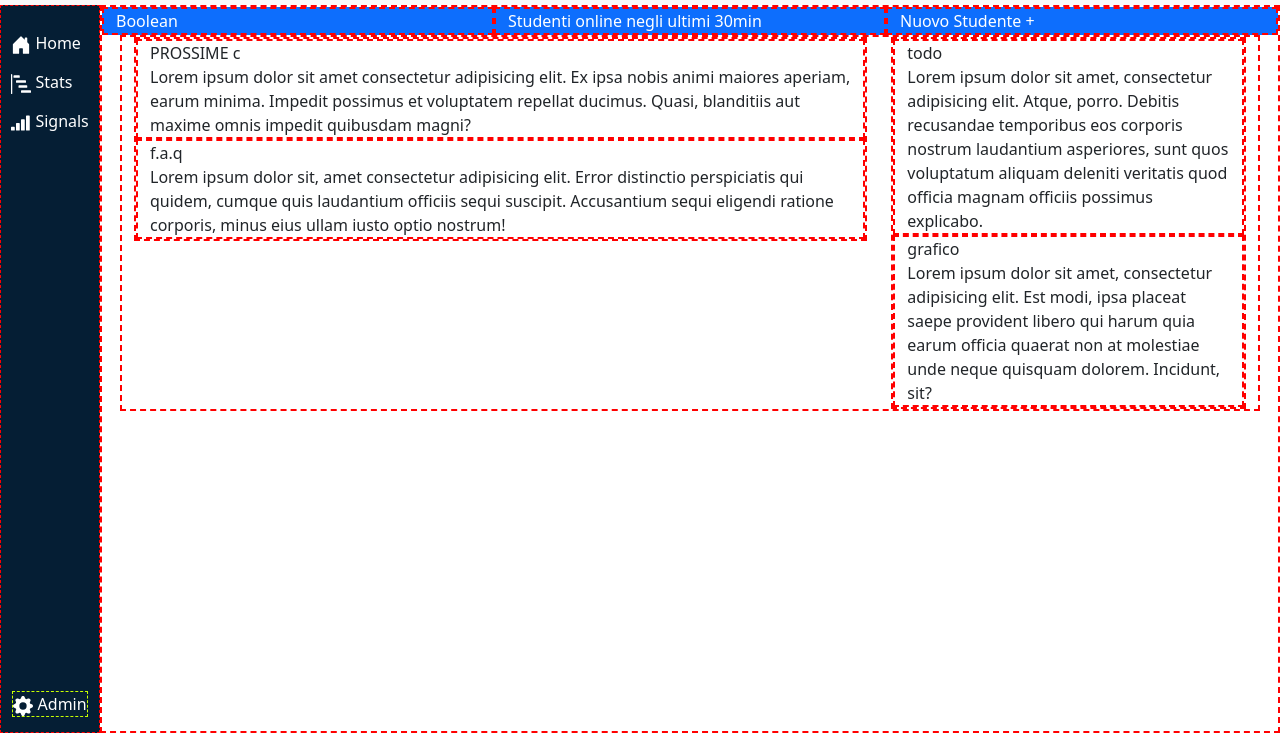
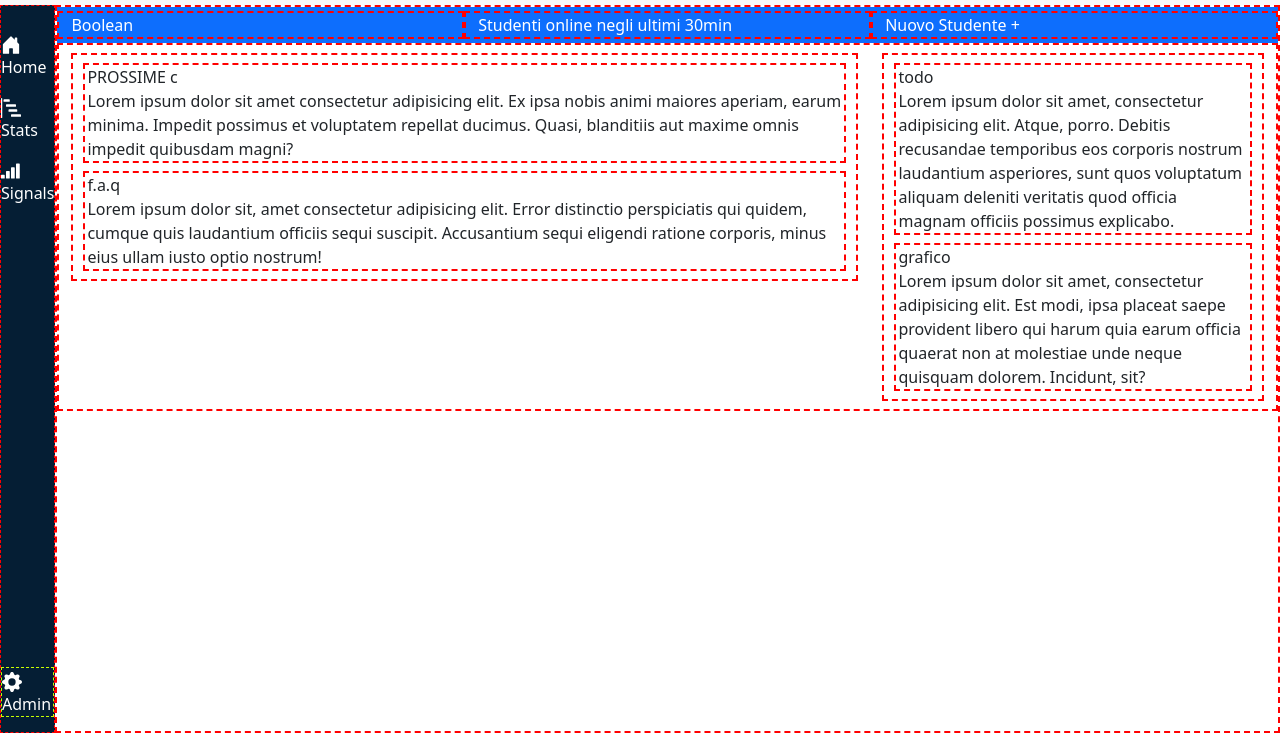
Before and after one commit to gabrielediemmanuele/html-css-bootstrap-dashboard, a plain HTML site: page index.html in a window 1280 px wide. Shown: the part 67-800 px from the top of the page. Drawn offline with nearby package versions, Linux system fonts and the light colour scheme.

Commit message:
fix: cards column and row spaces

```diff
--- a/index.html
+++ b/index.html
@@ -289,7 +289,7 @@
       <!-- MAIN CONTENT CONTAINER -->
       <div id="main-container" class="box">
         <!-- NEW STUDENT SECTION -->
-        <div class="container-fluid text-bg-primary">
+        <div class="container-fluid pt-1 pb-1 text-bg-primary">
           <div class="row flex-md-row-reverse flex-lg-row-reverse">
             <div class="col-12 col-md-4 box">Nuovo Studente +</div>
             <div class="col-12 col-md-4 order-md-1 box">Boolean</div>
@@ -300,14 +300,14 @@
         </div>
 
         <!--CARDS COLUMN CONTAINER-->
-        <div class="container box">
+        <div class="container-fluid pt-2 pb-2 box">
           <div
             class="row flex-column flex-sm-column flex-md-column flex-lg-row"
           >
             <!-- 1TH COLUMN - Prossime classi e FAQ -->
             <div class="col col-lg-8">
-              <div class="container box">
-                <div class="row flex-column">
+              <div class="container box pt-2 pb-2">
+                <div class="row flex-column gx-1 gy-2">
                   <div class="col box">
                     PROSSIME c <br />
                     Lorem ipsum dolor sit amet consectetur adipisicing elit. Ex
@@ -328,8 +328,8 @@
             </div>
             <!-- 2TH COLUMN - TODO E GRAFICO -->
             <div class="col col-lg-4">
-              <div class="container box">
-                <div class="row flex-column">
+              <div class="container box pt-2 pb-2">
+                <div class="row flex-column gx-1 gy-2">
                   <div class="col box">
                     todo<br />
                     Lorem ipsum dolor sit amet, consectetur adipisicing elit.
```
